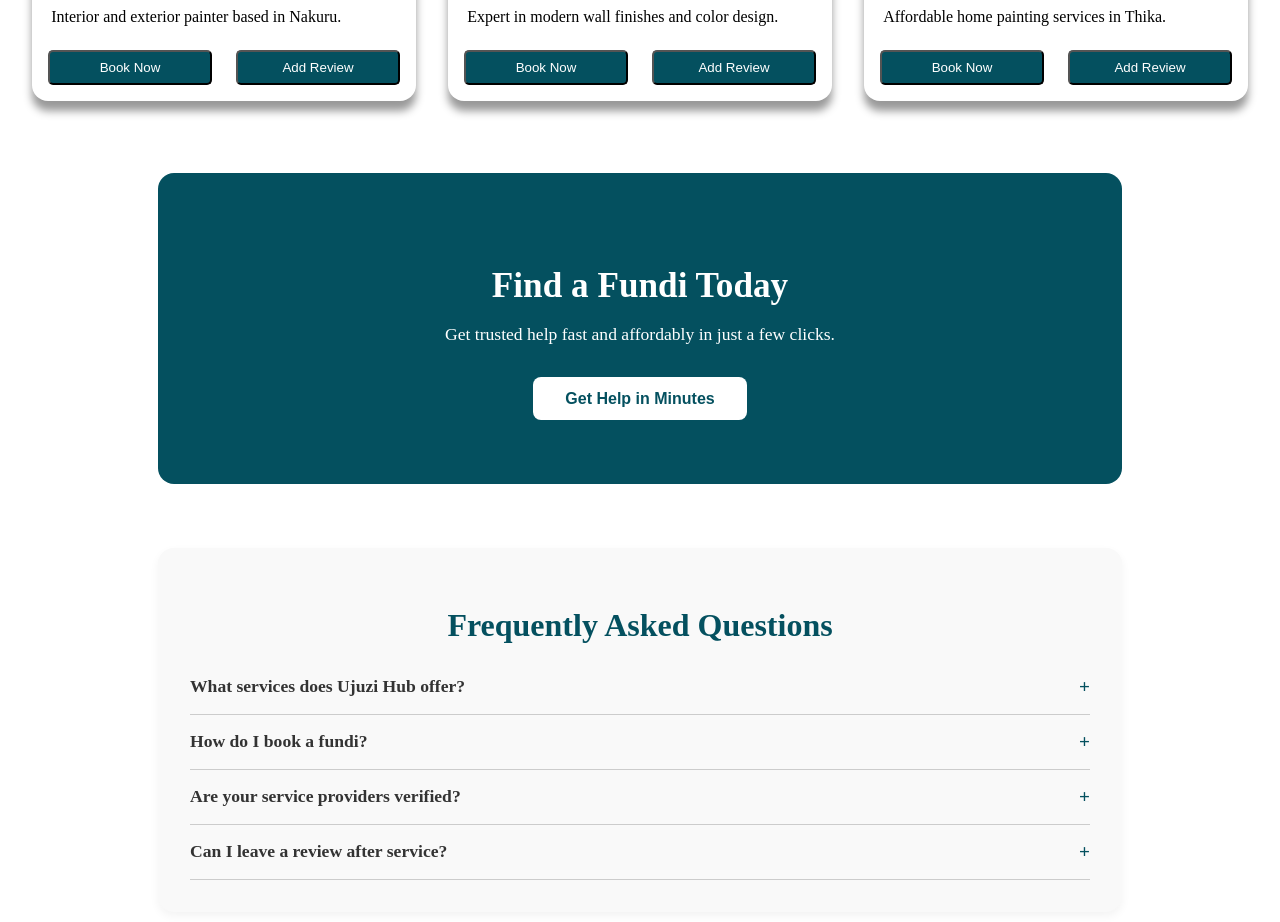
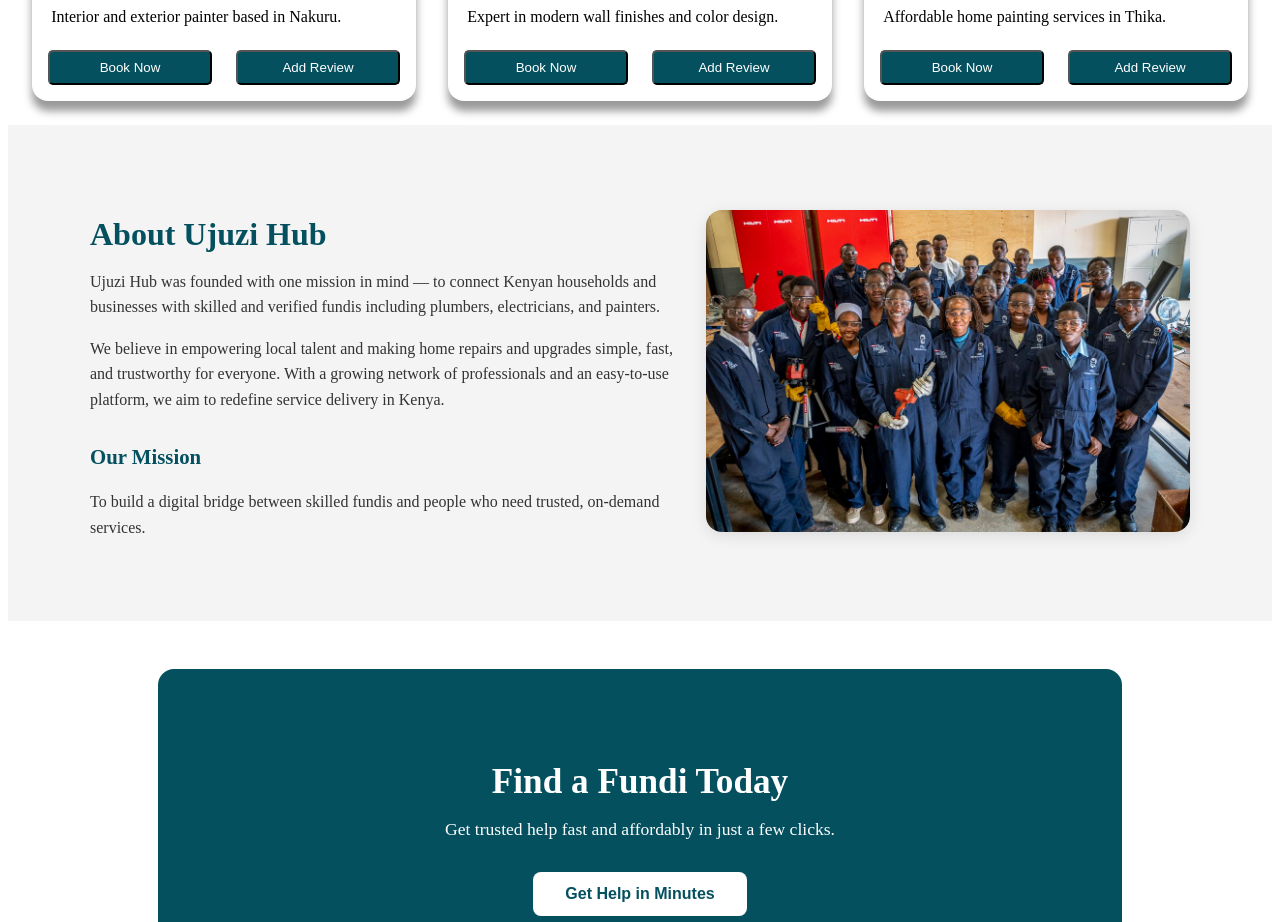
Before and after one commit to Melloniah/Ujuzi-Hub-project, a React (Create React App) app in the folder client/: page / in a window 1280 px wide. Shown: the part 2420-3342 px from the top of the page. Built offline with nearby package versions, Linux system fonts and the light colour scheme.

Commit message:
Adds AboutUs Component

```diff
--- a/client/src/components/App.js
+++ b/client/src/components/App.js
@@ -10,6 +10,7 @@ import Contact from "../pages/Contact";
 import Services from "../pages/Services";
 import CTA from "../pages/CTA"
 import FAQ from "../pages/FAQ"
+import AboutUsSection from "../pages/AboutUs"
 
 
 function App() {
@@ -24,6 +25,7 @@ function App() {
             <>
               <Hero />
               <Services/>
+              <AboutUsSection/>
               <CTA/>
               <FAQ/>
               <Contact />
--- /dev/null
+++ b/client/src/pages/AboutUs.css
@@ -0,0 +1,48 @@
+.about-us {
+    padding: 4rem 2rem;
+    background-color: #f4f4f4;
+  }
+
+  .about-content {
+    max-width: 1100px;
+    margin: auto;
+    display: flex;
+    flex-wrap: wrap;
+    gap: 2rem;
+    align-items: center;
+    justify-content: center;
+  }
+
+  .about-text {
+    flex: 1 1 500px;
+    color: #333;
+  }
+
+  .about-text h2 {
+    font-size: 2rem;
+    color: #04505f;
+    margin-bottom: 1rem;
+  }
+
+  .about-text h3 {
+    margin-top: 2rem;
+    color: #04505f;
+    font-size: 1.3rem;
+  }
+
+  .about-text p {
+    font-size: 1rem;
+    line-height: 1.6;
+    margin-top: 1rem;
+  }
+
+  .about-image {
+    flex: 1 1 400px;
+  }
+
+  .about-image img {
+    width: 100%;
+    border-radius: 1rem;
+    object-fit: cover;
+    box-shadow: 0 4px 15px rgba(0, 0, 0, 0.1);
+  }
--- /dev/null
+++ b/client/src/pages/AboutUs.jsx
@@ -0,0 +1,33 @@
+import React from "react";
+import "../pages/AboutUs.css";
+import aboutImage from "../Assets/about-us-image.jpg";
+
+const AboutUsSection = () => {
+  return (
+    <section className="about-us">
+      <div className="about-content">
+        <div className="about-text">
+          <h2>About Ujuzi Hub</h2>
+          <p>
+            Ujuzi Hub was founded with one mission in mind — to connect Kenyan households and businesses
+            with skilled and verified fundis including plumbers, electricians, and painters.
+          </p>
+          <p>
+            We believe in empowering local talent and making home repairs and upgrades simple, fast,
+            and trustworthy for everyone. With a growing network of professionals and an easy-to-use
+            platform, we aim to redefine service delivery in Kenya.
+          </p>
+          <h3>Our Mission</h3>
+          <p>
+            To build a digital bridge between skilled fundis and people who need trusted, on-demand services.
+          </p>
+        </div>
+        <div className="about-image">
+          <img src={aboutImage} alt="Ujuzi Hub Team at work" />
+        </div>
+      </div>
+    </section>
+  );
+};
+
+export default AboutUsSection;
```
Also changed, not shown: client/src/Assets/about-us-image.jpg (added).
